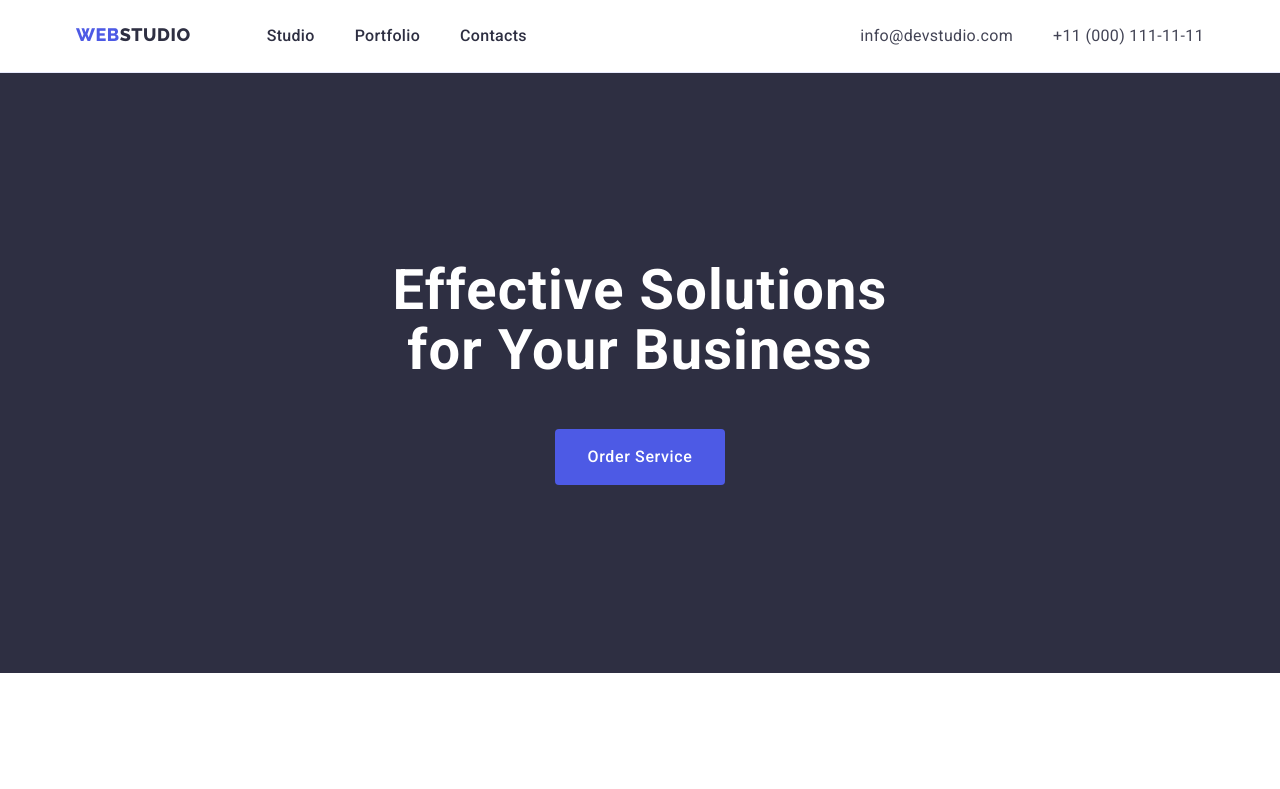
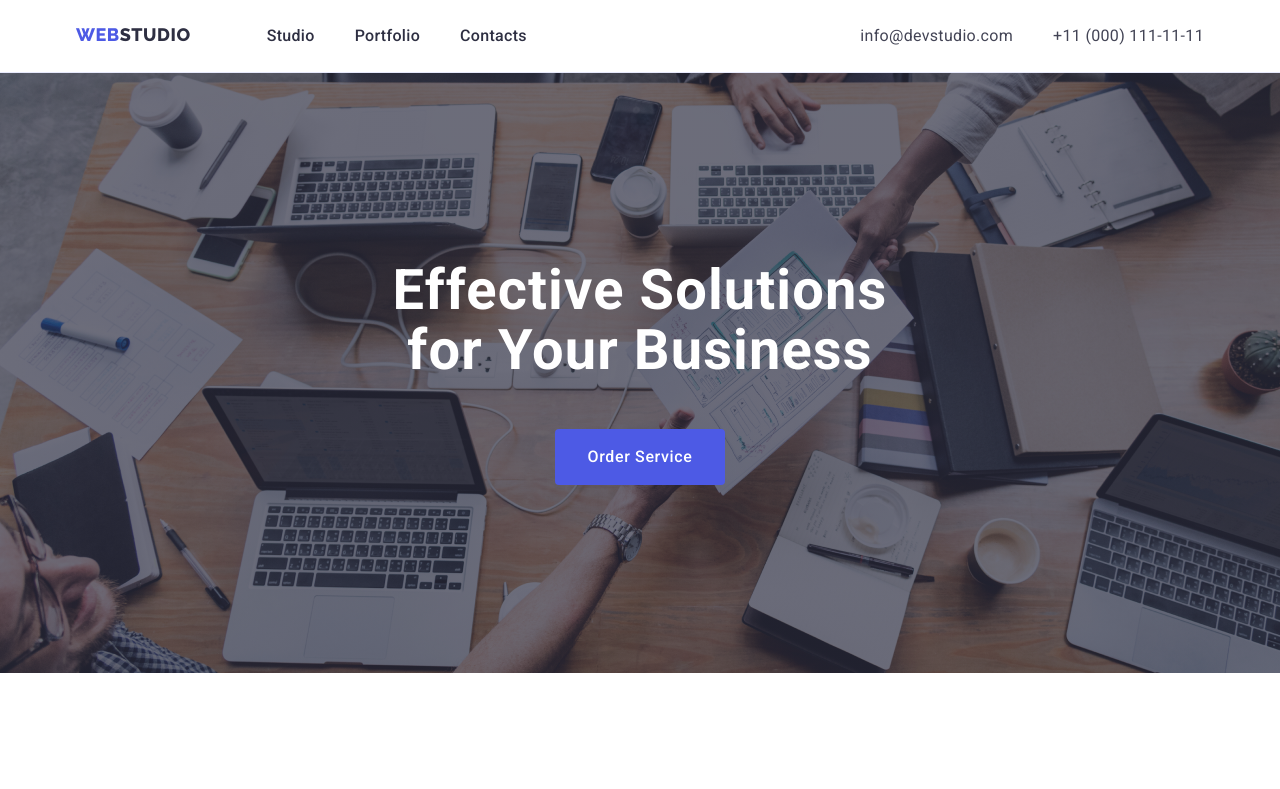
Before and after one commit to verhowyna/goit-markup-hw-04, a plain HTML site: page index.html in a window 1280 px wide. Shown: the top 789 px of the page. Drawn offline with nearby package versions, Linux system fonts and the light colour scheme.

Commit message:
tuesday-1

```diff
--- a/css/styles.css
+++ b/css/styles.css
@@ -139,6 +139,12 @@ body {
   background-color: var(--first-background-color);
   padding-top: 188px;
   padding-bottom: 188px;
+  background-image: linear-gradient(
+      rgba(46, 47, 66, 0.7),
+      rgba(46, 47, 66, 0.7)
+    ),
+    url("../images/bg.jpg");
+  background-size: cover;
 }
 
 .hero-container {
```
Also changed, not shown: images/bg.jpg (added), images/icons.svg (renamed from images/symbol-defs.svg).
